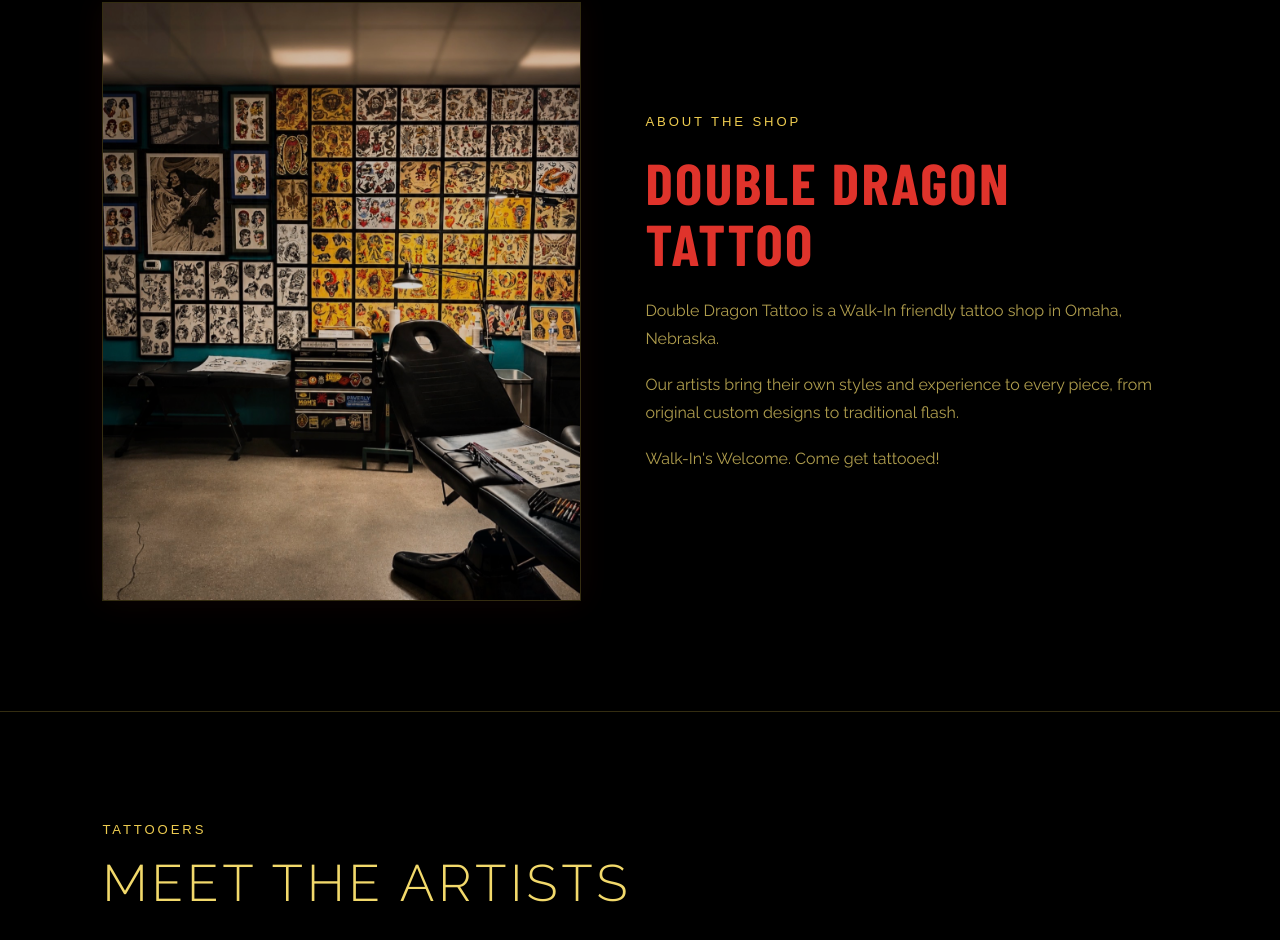
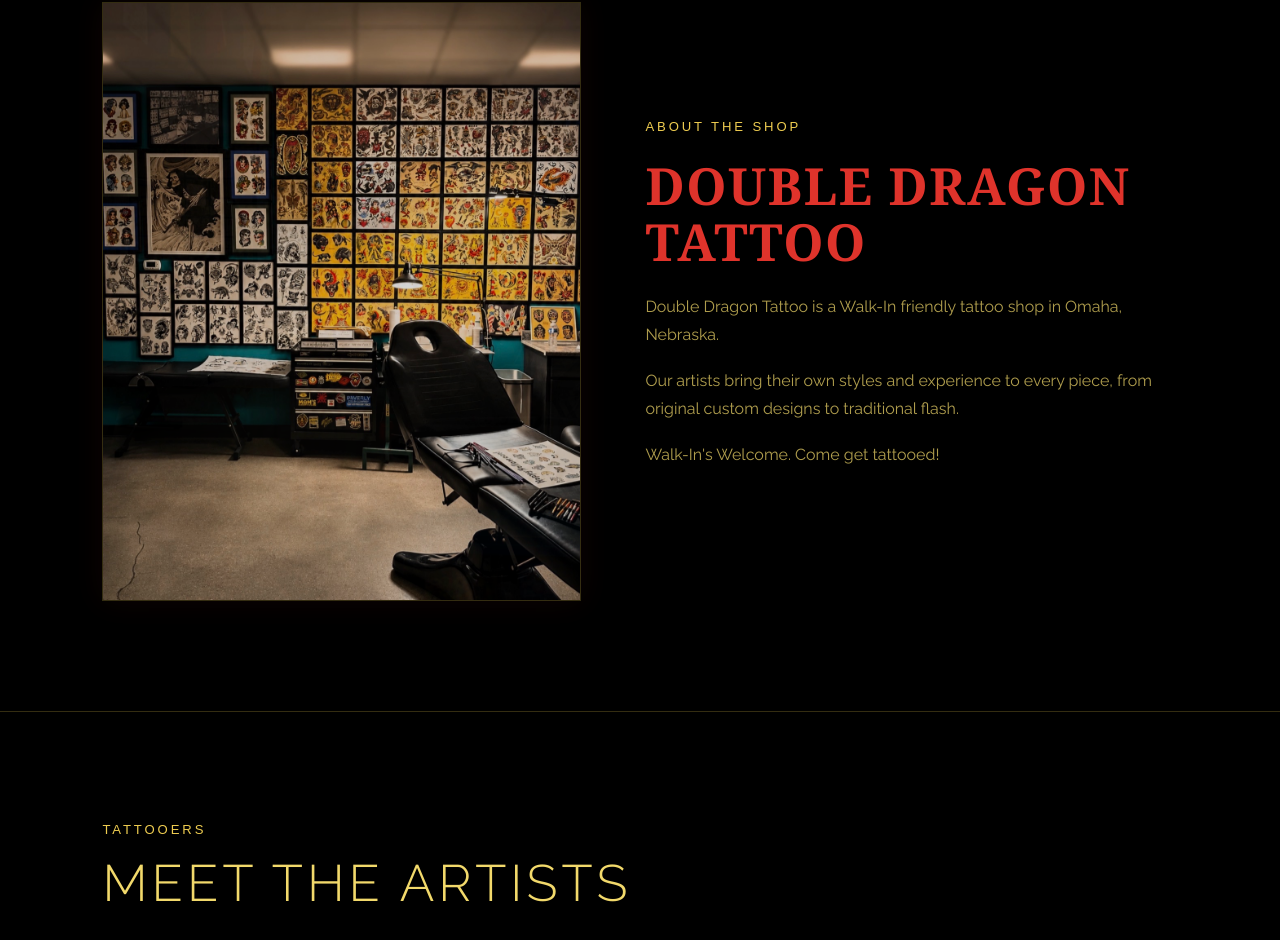
Before and after one commit to michellemccluskey333-create/DoubleDragon, a plain HTML site: page index.html in a window 1280 px wide. Shown: the part 909-1849 px from the top of the page. Drawn offline with nearby package versions, Linux system fonts and the light colour scheme.

Commit message:
Modify styles for about section title
Updated font family and adjusted styles for the about section title.

```diff
--- a/index.html
+++ b/index.html
@@ -916,14 +916,14 @@ body.logo-settling:not(.scrolled) .site-logo {
     letter-spacing: .18em;
   }
 }
-   /* About section title */
+ /* About section title */
 .about-copy h2 {
   color: #df332b;
-  font-family: "Barlow Condensed", sans-serif;
+  font-family: Georgia, "Times New Roman", serif;
   font-weight: 700;
-  font-size: clamp(2.5rem, 4.5vw, 4.5rem);
-  letter-spacing: .04em;
-  line-height: 1.05;
+  font-size: clamp(2rem, 4vw, 3.8rem);
+  letter-spacing: .03em;
+  line-height: 1.1;
   text-transform: uppercase;
 }
 
```
